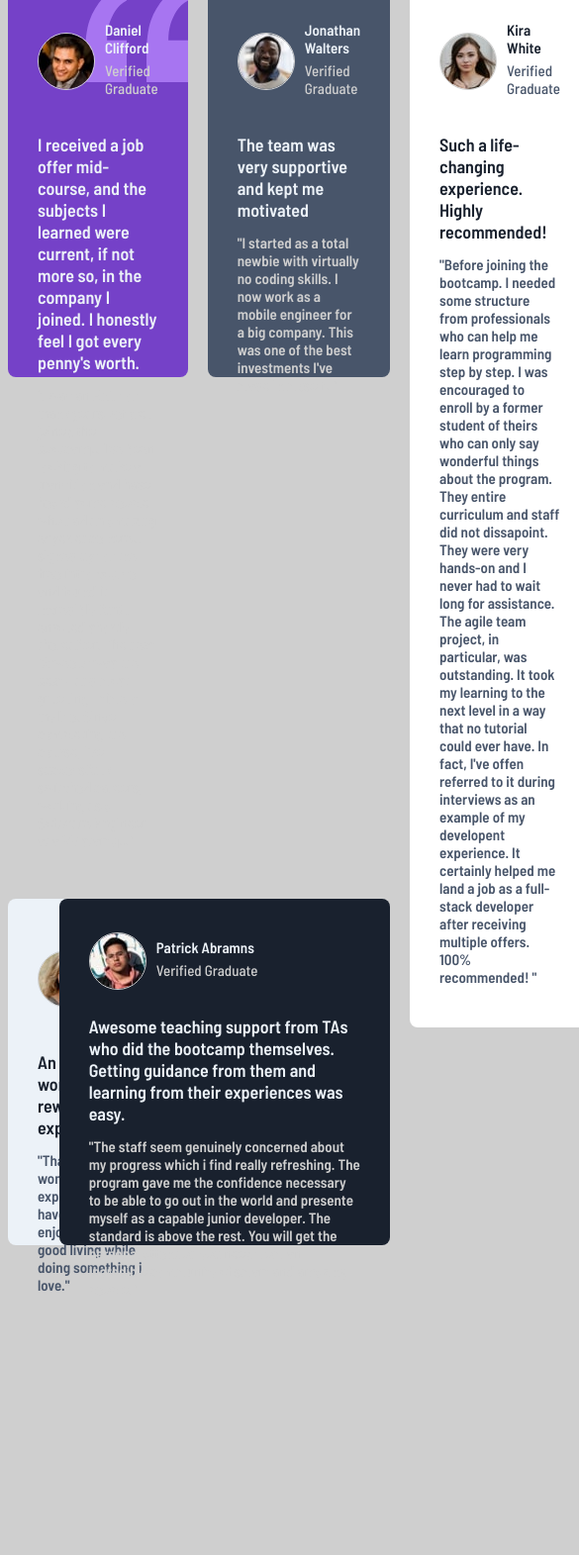
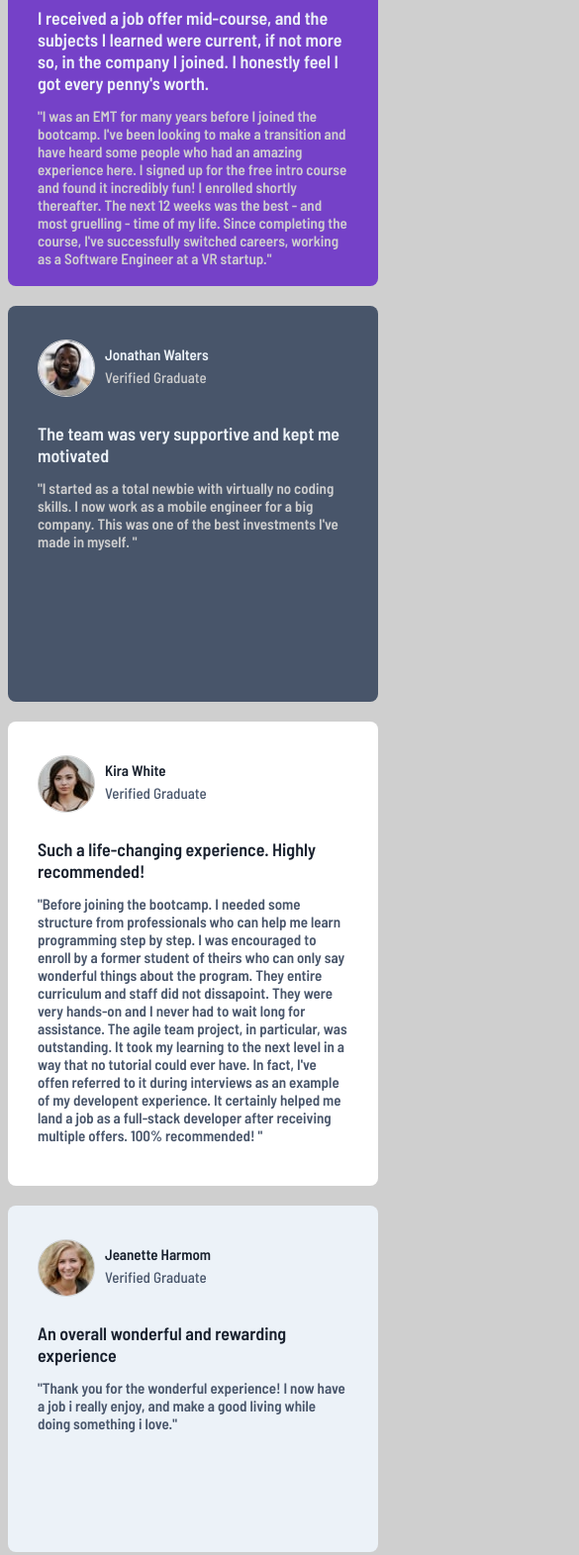
Before and after one commit to fernandoborel/Testimonials-grid-section, a plain HTML site: page index.html in a window 390 px wide. Shown: the part 119-1690 px from the top of the page at 99% size, 585 px wide, since content can reach past the window. Before the commit the page ends 1472 px from the top, so only its background shows below. Drawn offline with Linux system fonts and the light colour scheme.

Commit message:
Projeto finalizado!

```diff
--- a/assets/css/style.css
+++ b/assets/css/style.css
@@ -154,3 +154,30 @@ main {
 }
 
 /*media*/
+@media (max-width: 425px) {
+  main {
+    margin-top: 0;
+  }
+
+  .purple {
+    max-width: 400px;
+  }
+
+  .cinza,
+  .white1,
+  .white2,
+  .blue {
+    grid-column: 1 / 2;
+    grid-row: auto;
+    max-width: 400px;
+  }
+
+  .white2,
+  .blue {
+    margin-top: 0;
+  }
+
+  .blue {
+    margin-left: 0;
+  }
+}
--- a/assets/sass/base.scss
+++ b/assets/sass/base.scss
@@ -151,3 +151,28 @@ main{
 }
 
 /*media*/
+
+@media (max-width: 425px) {
+    main{
+        margin-top: 0;
+    }
+    .purple{
+        max-width: 400px;
+    }
+    .cinza,
+    .white1,
+    .white2,
+    .blue{
+        grid-column: 1 / 2;
+        grid-row: auto;
+        max-width: 400px;
+    }
+    .white2,
+    .blue{
+        margin-top: 0;
+    }
+
+    .blue{
+        margin-left: 0;
+    }
+}
```
